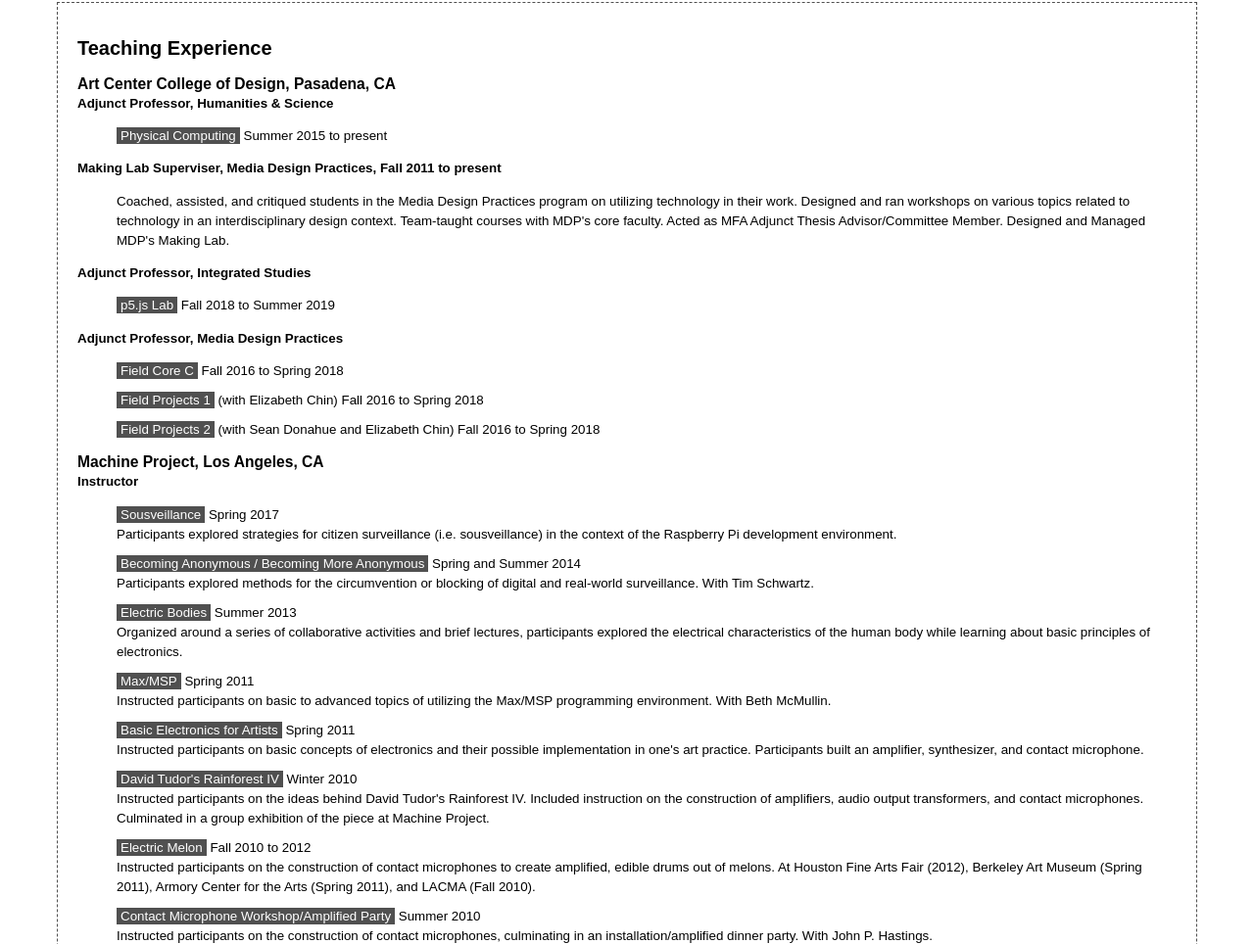
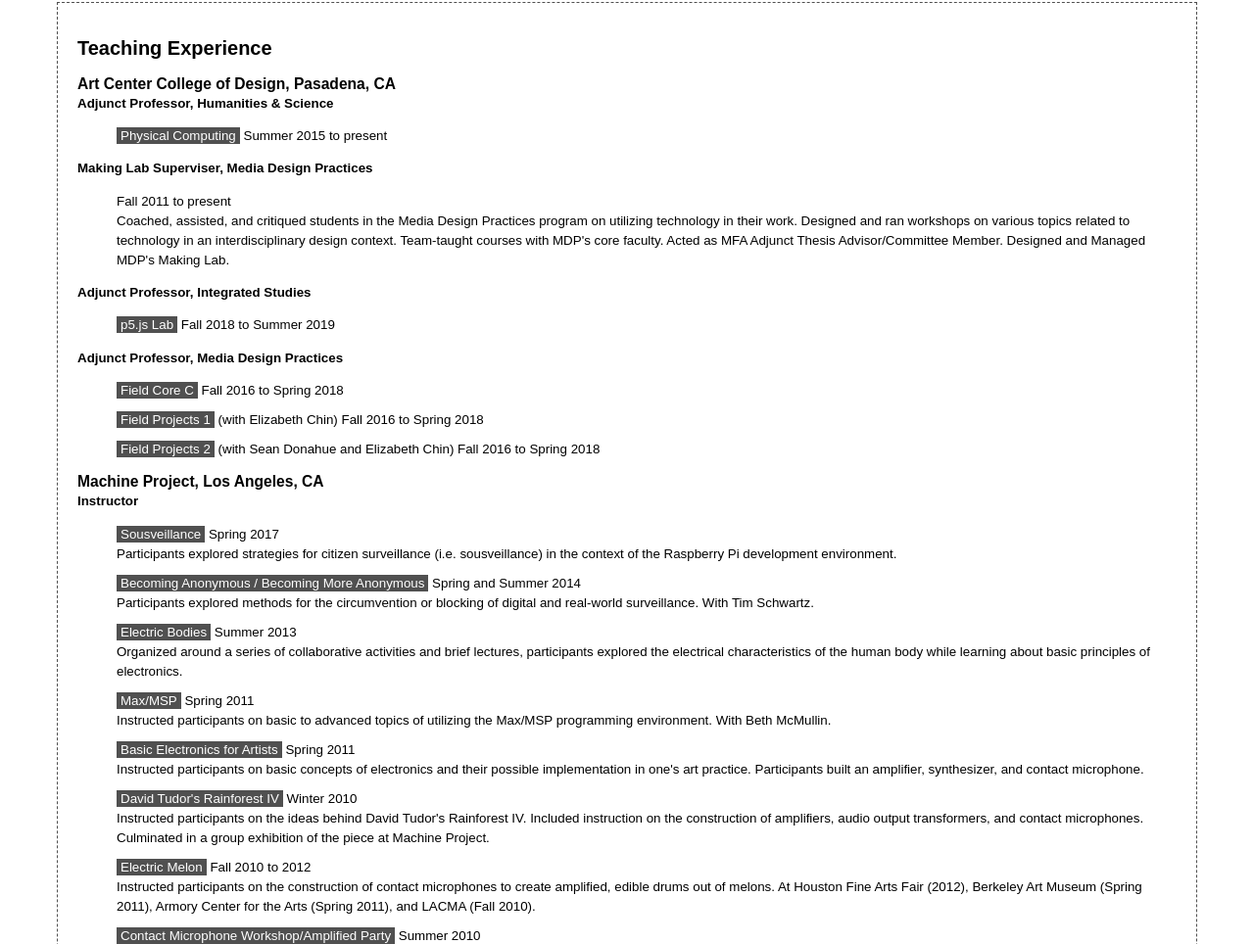
Before and after one commit to caseyanderson/cv_caseyanderson, a website: page html/index.html in a window 1280 px wide. Shown: the part 2149-3113 px from the top of the page at 98% size. Drawn offline with Linux system fonts and the light colour scheme.

Commit message:
more copy edits

```diff
--- a/html/index.html
+++ b/html/index.html
@@ -108,9 +108,11 @@
         <ul class="nobullets">
           <p><span class="boxed">Physical Computing</span> Summer 2015 to present</p>
         </ul>
-    <h4>Making Lab Superviser, Media Design Practices, Fall 2011 to present</h4>
+      <h4>Making Lab Superviser, Media Design Practices</h4>
         <ul class="nobullets">
-        <li>Coached, assisted, and critiqued students in the Media Design Practices program on utilizing technology in their work. Designed and ran workshops on various topics related to technology in an interdisciplinary design context. Team-taught courses with MDP's core faculty. Acted as MFA Adjunct Thesis Advisor/Committee Member. Designed and Managed MDP's Making Lab.</li>
+          <p>Fall 2011 to present
+            <br/>Coached, assisted, and critiqued students in the Media Design Practices program on utilizing technology in their work. Designed and ran workshops on various topics related to technology in an interdisciplinary design context. Team-taught courses with MDP's core faculty. Acted as MFA Adjunct Thesis Advisor/Committee Member. Designed and Managed MDP's Making Lab.
+          </p>
         </ul>
       <h4>Adjunct Professor, Integrated Studies</h4>
         <ul class="nobullets">
```
Lines whose indentation alone changed are shown as unchanged.
